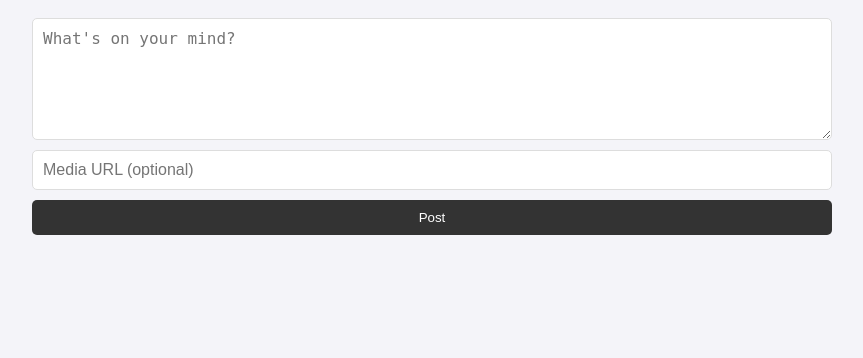
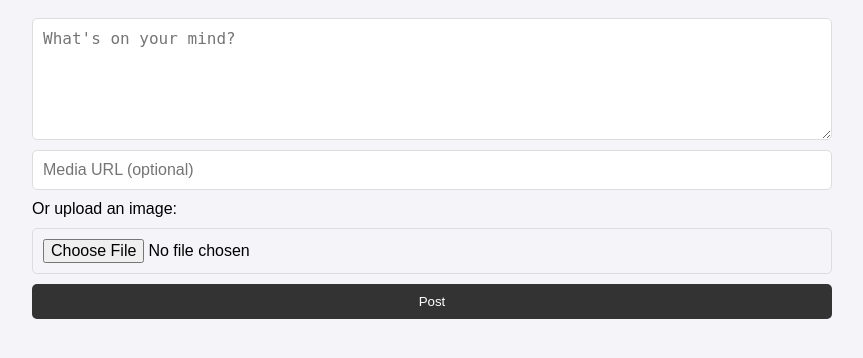
Before and after one commit to AbiVarsanP/Blog, a Flask app: page /post in a window 1280 px wide. Shown: the part 138-496 px from the top of the page, without its empty margins (208-1071 px from the left). Run offline with Flask 3, Linux system fonts and the light colour scheme; the visitor is signed in with stand-in values (Sample User, id 1).

Commit message:
Update post.html

```diff
--- a/templates/post.html
+++ b/templates/post.html
@@ -2,9 +2,11 @@
 
 {% block content %}
     <h2>Create Post</h2>
-    <form method="POST">
+    <form method="POST" enctype="multipart/form-data">
         <textarea name="content" placeholder="What's on your mind?" required></textarea>
-        <input type="text" name="media" placeholder="Media URL (optional)">
+        <input type="text" name="media_url" placeholder="Media URL (optional)">
+        <label for="media_file">Or upload an image:</label>
+        <input type="file" name="media_file" accept="image/*">
         <button type="submit">Post</button>
     </form>
 {% endblock %}
```
